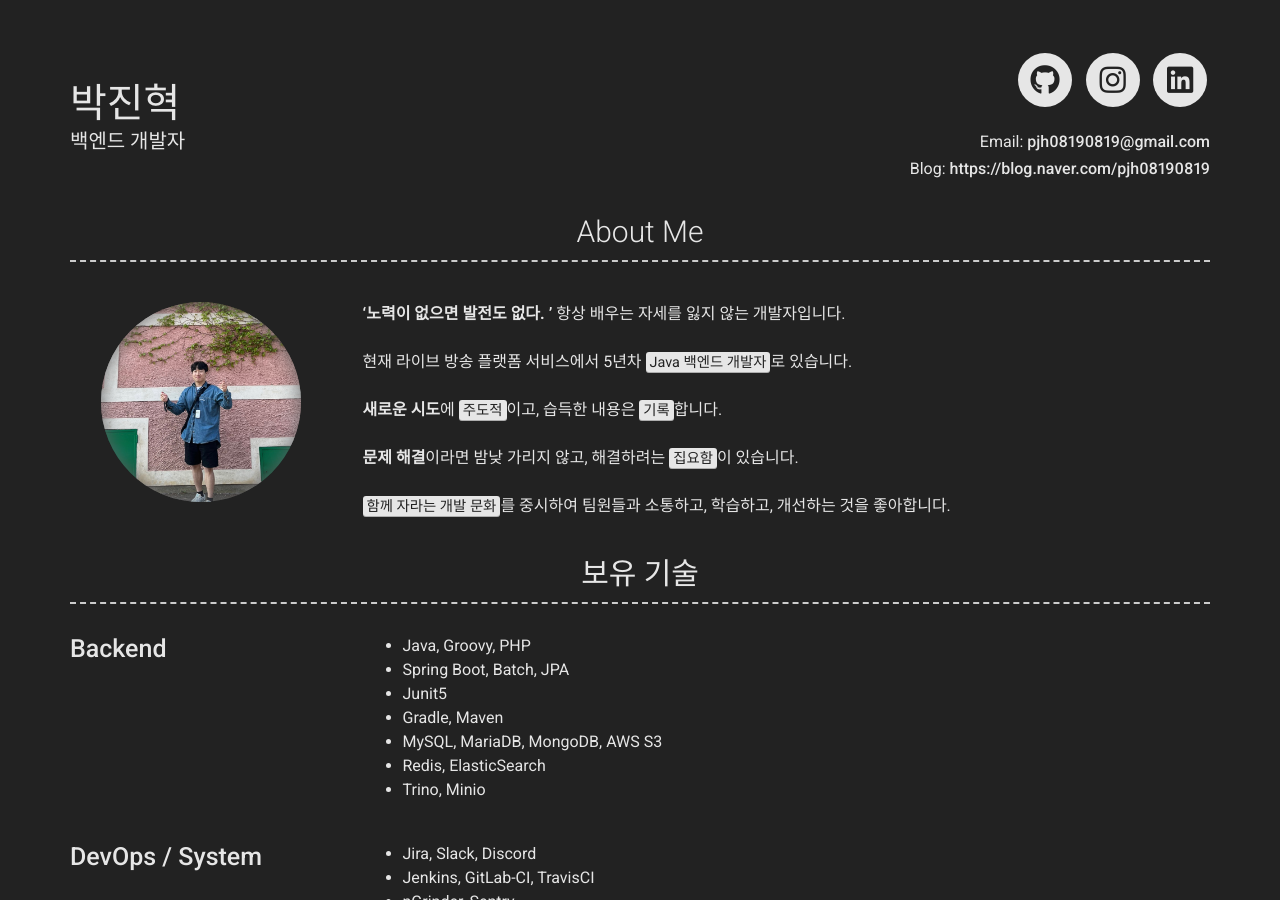
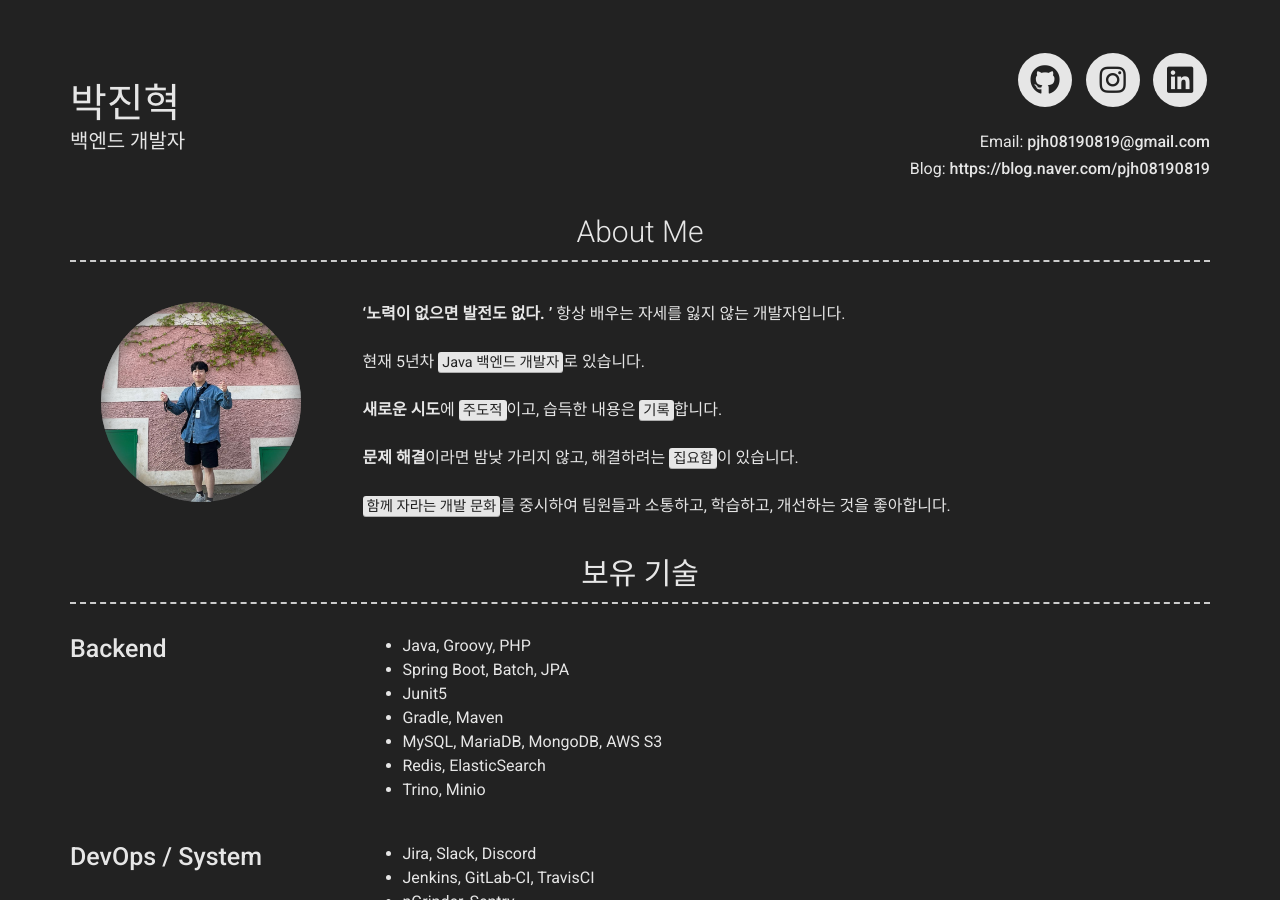
Before and after one commit to JinHyukParkk/JinHyukParkk.github.io, a Jekyll site: the page built from index.md, in a window 1280 px wide and 900 px high. Built offline with Jekyll 4.4.1, drawn with Linux system fonts in a browser that asks for light colours; nearby versions of some CDN libraries.

Commit message:
update about

```diff
--- a/_config.yml
+++ b/_config.yml
@@ -35,7 +35,7 @@ about_profile_image: images/hyuk2.jpeg
 about_content: | # this will include new lines to allow paragraphs
   **'노력이 없으면 발전도 없다. ’** 항상 배우는 자세를 잃지 않는 개발자입니다.<br/>
   <br/>
-  현재 라이브 방송 플랫폼 서비스에서 5년차 <mark>Java 백엔드 개발자</mark>로 있습니다.<br/>
+  현재 5년차 <mark>Java 백엔드 개발자</mark>로 있습니다.<br/>
   <br/>
   **새로운 시도**에 <mark>주도적</mark>이고, 습득한 내용은 <mark>기록</mark>합니다. <br/>
   <br/>
```
